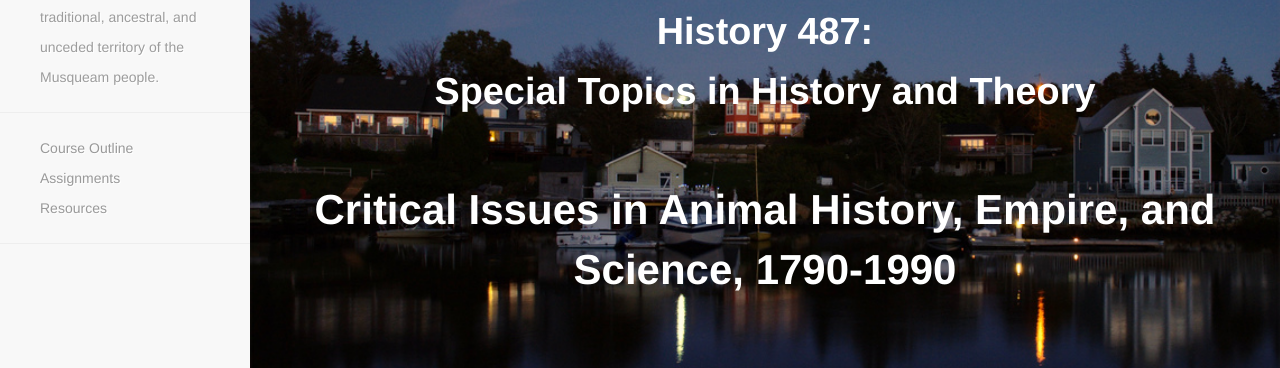
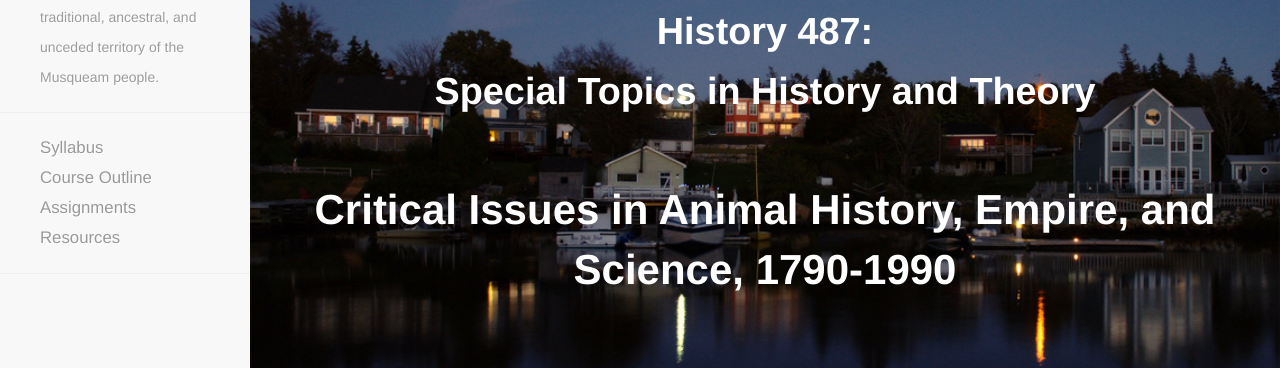
Before and after one commit to esgow/HIST487, a Jekyll site: the page built from index.md, in a window 1280 px wide. Shown: the part 190-558 px from the top of the page. Built offline with Jekyll 4.4.1, drawn with Linux system fonts in a browser that asks for light colours; nearby versions of some CDN libraries; Markdown is read by kramdown in place of the engine named in the settings.

Commit message:
Update navigation.html

```diff
--- a/_includes/navigation.html
+++ b/_includes/navigation.html
@@ -11,6 +11,7 @@
     </div>
     <div class="navbar-collapse collapse">
       <ul class="nav navbar-nav">
+         <li><a href="{{ site.baseurl }}">Syllabus</a></li>
          <li><a href="{{ site.baseurl }}/outline.html">Course Outline</a></li>
     <li><a href="{{ site.baseurl }}/assignments.html">Assignments</a></li>
     <li><a href="{{ site.baseurl }}/resources.html">Resources</a></li>
@@ -25,9 +26,10 @@
     <li class="sidebar-brand"><a href="{{ site.baseurl }}/"><h1 class="brand">{{ site.description }}</h1></a><h3>{{ site.name }}</h3></li>
     <li>{{ site.land }}</li>
     <hr />
-    <li><a href="{{ site.baseurl }}/outline.html">Course Outline</a></li>
-    <li><a href="{{ site.baseurl }}/assignments.html">Assignments</a></li>
-    <li><a href="{{ site.baseurl }}/resources.html">Resources</a></li>
+    <li style="font-size:120%"><a href="{{ site.baseurl }}">Syllabus</a></li>
+    <li style="font-size:120%"><a href="{{ site.baseurl }}/outline.html">Course Outline</a></li>
+    <li style="font-size:120%"><a href="{{ site.baseurl }}/assignments.html">Assignments</a></li>
+    <li style="font-size:120%"><a href="{{ site.baseurl }}/resources.html">Resources</a></li>
 
 
     <hr />
```
